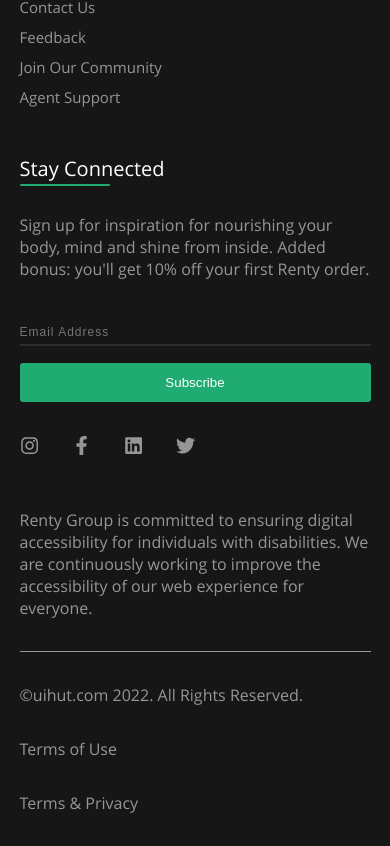
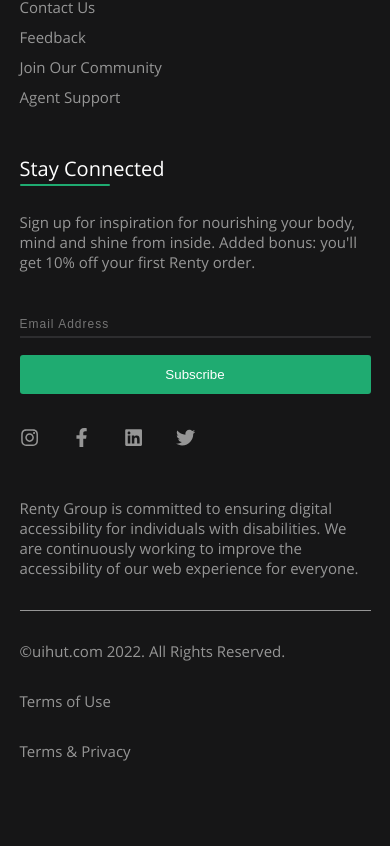
Before and after one commit to collins-cl/Estate-Landing-Page, a React app: page / in a window 390 px wide. Shown: the part 5681-6527 px from the top of the page. After the commit the page ends 6474 px from the top, so only its background shows below. Built offline with nearby package versions, Linux system fonts and the light colour scheme; the HTML template or start-up script is replaced by a standard one.

Commit message:
finished footer section

```diff
--- a/src/Components/Footer/Footer.module.css
+++ b/src/Components/Footer/Footer.module.css
@@ -180,7 +180,7 @@ button {
   }
 
   .newsletter {
-    font-size: 16px;
+    font-size: 15px;
     width: 100%;
   }
 
@@ -207,13 +207,13 @@ button {
   }
 
   .info {
-    font-size: 16px;
+    font-size: 15px;
     width: 100%;
     margin-top: 3em;
   }
 
   .rights {
-    font-size: 16px;
+    font-size: 15px;
     display: flex;
     flex-direction: column;
     justify-content: space-between;
@@ -228,6 +228,6 @@ button {
   }
 
   .terms a {
-    font-size: 16px;
+    font-size: 15px;
   }
 }
```
